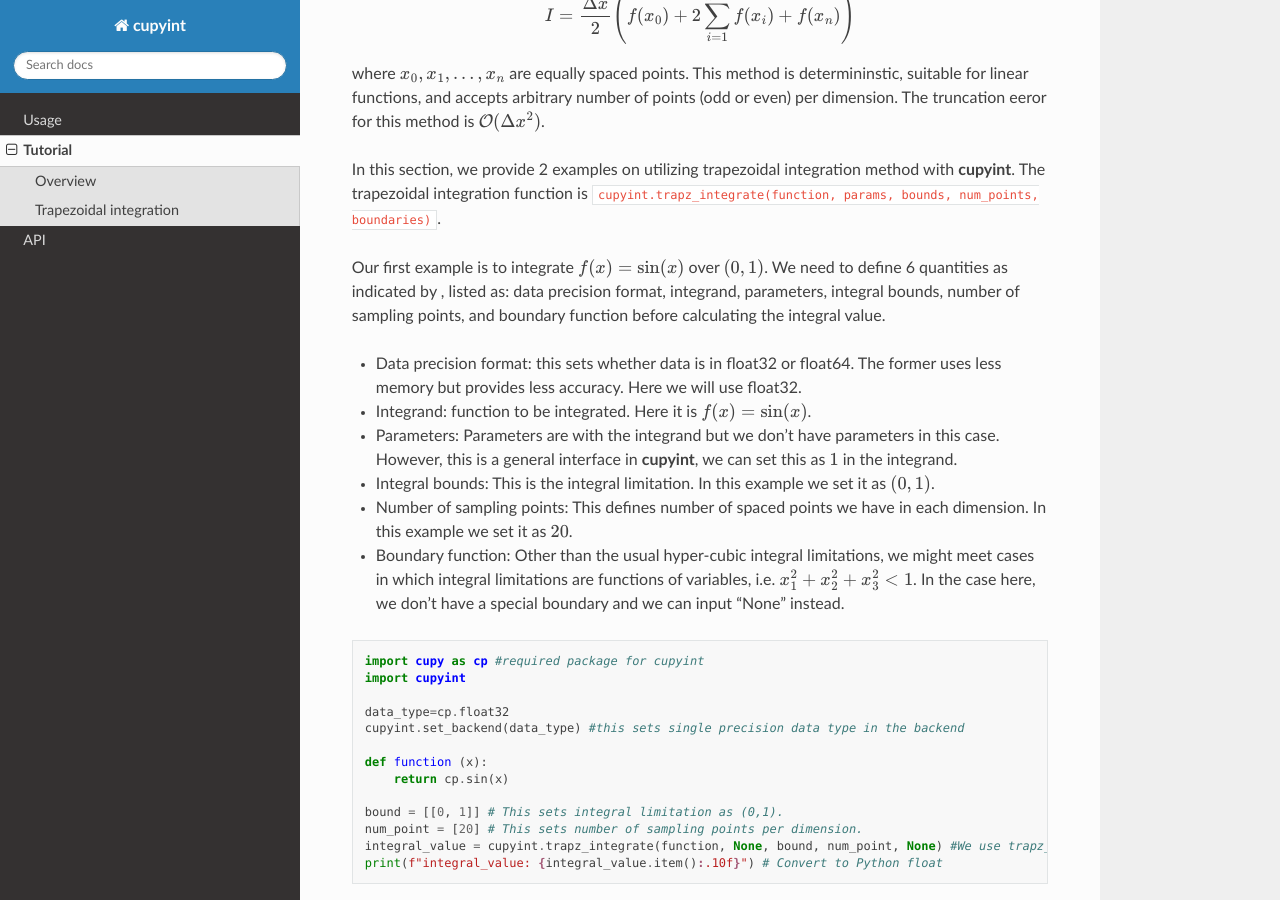
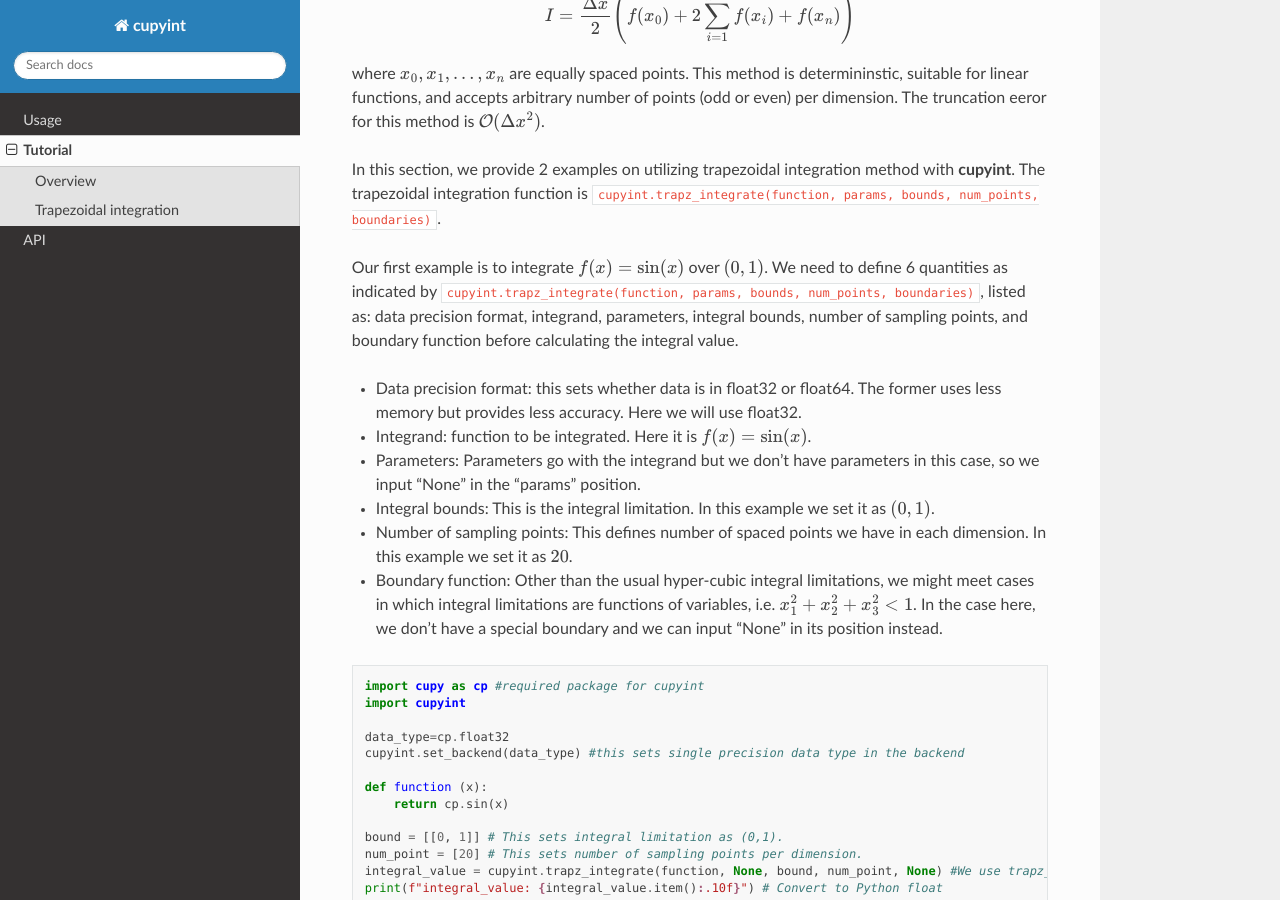
Before and after one commit to ze-ouyang/cupyint_doc, a Sphinx documentation site: the page built from docs/source/tutorial.rst, in a window 1280 px wide and 900 px high, scrolled down 931 px. Built offline with Sphinx 7.4.7 and the Read the Docs theme 3.1.0, drawn with Linux system fonts in a browser that asks for light colours.

Commit message:
Update tutorial.rst

```diff
--- a/docs/source/tutorial.rst
+++ b/docs/source/tutorial.rst
@@ -38,14 +37,14 @@ where :math:`x_0, x_1,...,x_n` are equally spaced points. This method is determi
 
 In this section, we provide 2 examples on utilizing trapezoidal integration method with **cupyint**. The trapezoidal integration function is ``cupyint.trapz_integrate(function, params, bounds, num_points, boundaries)``.
 
-Our first example is to integrate :math:`f(x)=\mathrm{sin}(x)` over :math:`(0,1)`. We need to define 6 quantities as indicated by , listed as: data precision format, integrand, parameters, integral bounds, number of sampling points, and boundary function before calculating the integral value.
+Our first example is to integrate :math:`f(x)=\mathrm{sin}(x)` over :math:`(0,1)`. We need to define 6 quantities as indicated by ``cupyint.trapz_integrate(function, params, bounds, num_points, boundaries)``, listed as: data precision format, integrand, parameters, integral bounds, number of sampling points, and boundary function before calculating the integral value.
 
 * Data precision format: this sets whether data is in float32 or float64. The former uses less memory but provides less accuracy. Here we will use float32.
 * Integrand: function to be integrated. Here it is :math:`f(x)=\mathrm{sin}(x)`.
-* Parameters: Parameters are with the integrand but we don't have parameters in this case. However, this is a general interface in **cupyint**, we can set this as :math:`1` in the integrand.
+* Parameters: Parameters go with the integrand but we don't have parameters in this case, so we input "None" in the "params" position.
 * Integral bounds: This is the integral limitation. In this example we set it as :math:`(0,1)`.
 * Number of sampling points: This defines number of spaced points we have in each dimension. In this example we set it as :math:`20`.
-* Boundary function: Other than the usual hyper-cubic integral limitations, we might meet cases in which integral limitations are functions of variables, i.e. :math:`x_1^2+x_2^2+x_3^2<1`. In the case here, we don't have a special boundary and we can input "None" instead.
+* Boundary function: Other than the usual hyper-cubic integral limitations, we might meet cases in which integral limitations are functions of variables, i.e. :math:`x_1^2+x_2^2+x_3^2<1`. In the case here, we don't have a special boundary and we can input "None" in its position instead.
 
 .. code-block:: python
 
```
Also changed, not shown: other parts of docs/source/tutorial.rst (+0 -1 lines).
